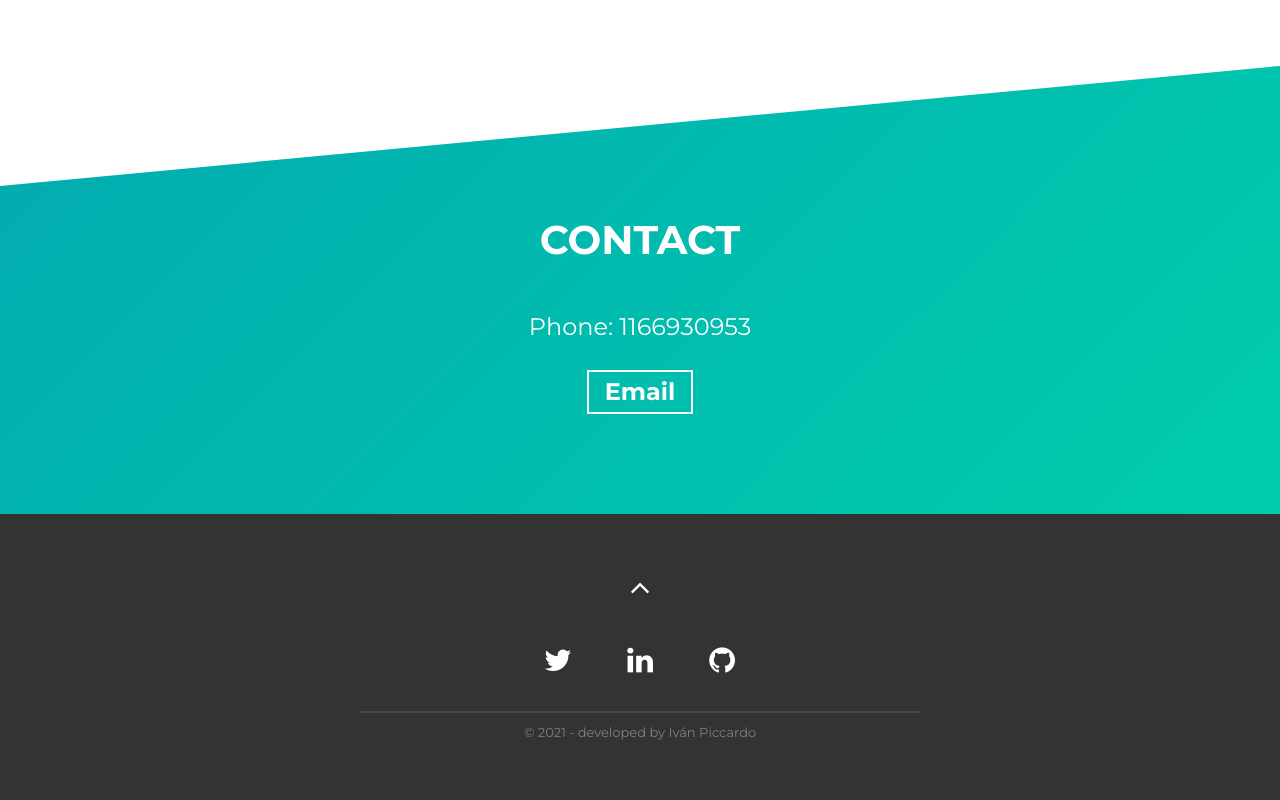
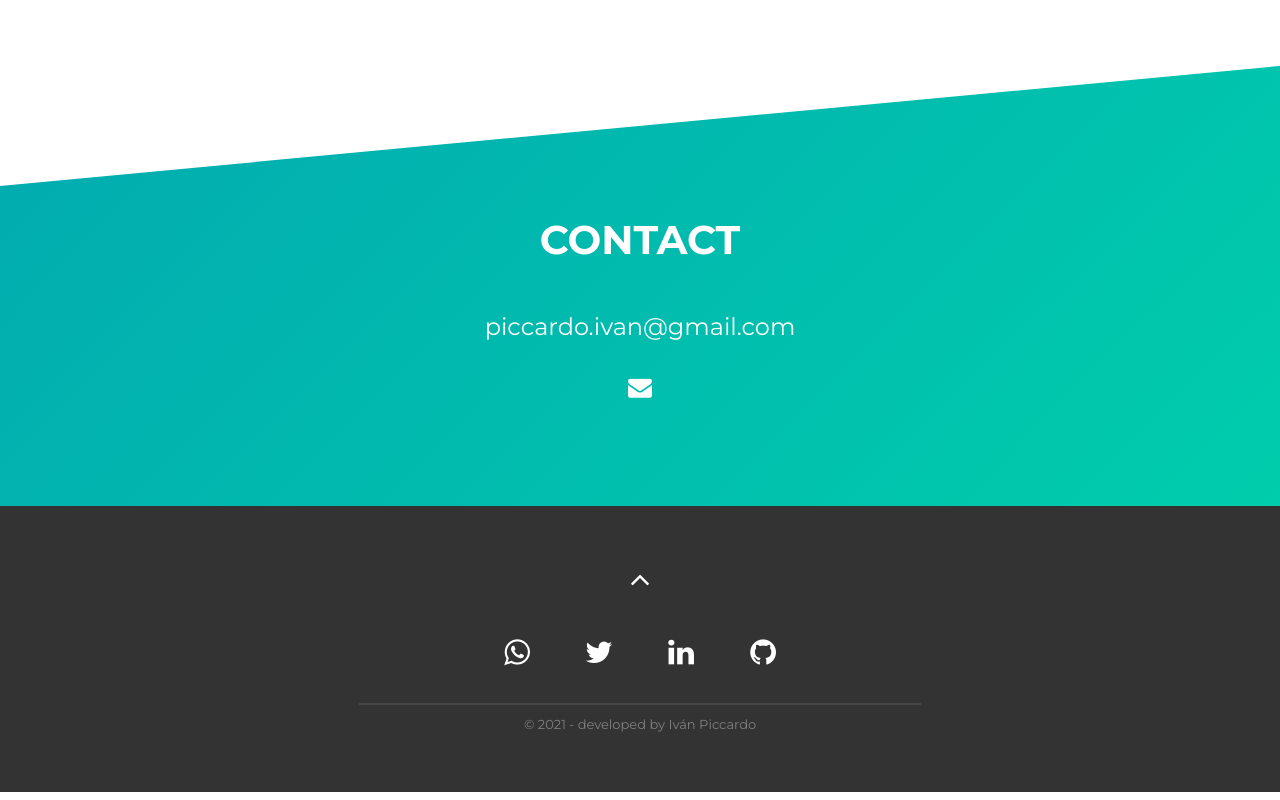
Before and after one commit to ipiccardo/Mi_porfolio, a website built with Parcel: page src/index.html in a window 1280 px wide. Shown: the part 2993-3793 px from the top of the page. Built offline with nearby package versions, Linux system fonts and the light colour scheme.

Commit message:
Icons Whap + Email

```diff
--- a/src/index.html
+++ b/src/index.html
@@ -280,14 +280,15 @@
       <div class="container">
         <h2 class="section-title">Contact</h2>
         <div class="contact-wrapper load-hidden">
-          <p class="contact-wrapper__text">Phone: 1166930953</p>
+          <p class="contact-wrapper__text">piccardo.ivan@gmail.com</p>
           <a
-            rel="noreferrer"
-            target="_blank"
-            class="cta-btn cta-btn--resume"
-            href="mailto:piccardo.ivan@gmail.com"
-            >Email</a
-          >
+          rel="noreferrer"
+          href="mailto: giudicerodrigo@hotmail.com"
+          target="_blank"
+          title="giudicerodrigo@hotmail.com"
+        >
+          <i class="fa fa-envelope fa-inverse"></i>
+        </a>
         </div>
       </div>
     </section>
@@ -300,6 +301,14 @@
           <i class="fa fa-angle-up fa-2x" aria-hidden="true"></i>
         </a>
         <div class="social-links">
+          <a
+          rel="noreferrer"
+          href="https://wa.me/5491166930953"
+          target="_blank"
+          title="01166930953"
+        >
+          <i class="fa fa-whatsapp fa-inverse"></i>
+        </a>
           <a rel="noreferrer" href="https://twitter.com/PiccardoIvan" target="_blank">
             <i class="fa fa-twitter fa-inverse"></i>
           </a>
```
Also changed, not shown: dist/index.html.
